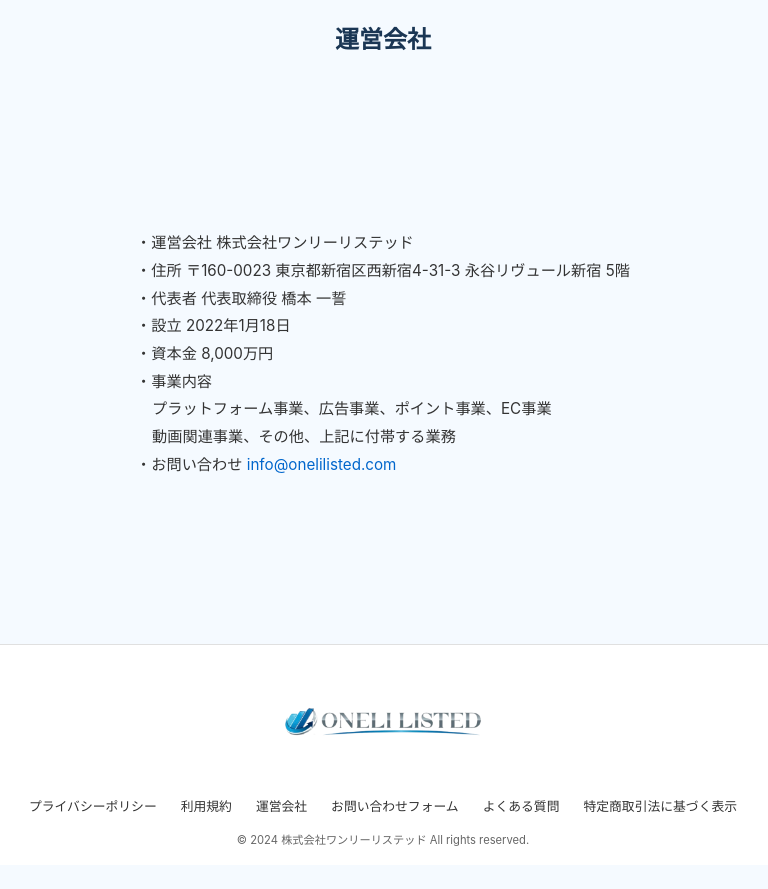
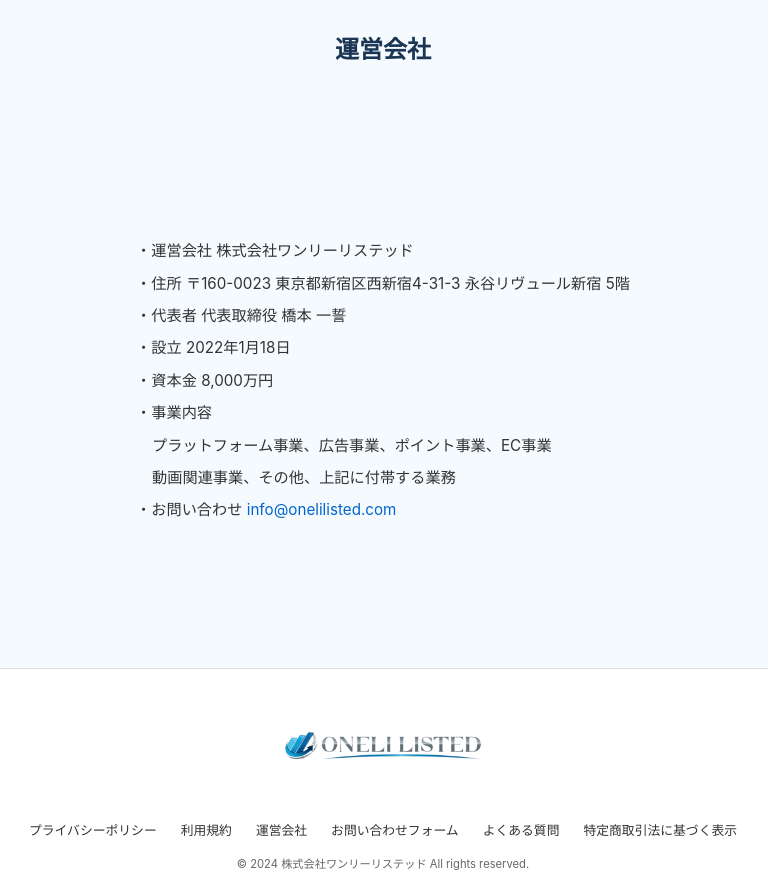
Before and after one commit to rui0608/mirrored-screen-clone, a React (Vite) app: page /company in a window 1280 px wide. Shown: the whole page, without its empty margins (257-1025 px from the left). Before the commit the page ends 865 px from the top, so only its background shows below. Built offline with nearby package versions, Linux system fonts and the light colour scheme.

Commit message:
Reverted to edit edt-6d895547-7869-4296-8ef3-e4038cd9cf47: "Fix: Reduce spacing in company info
Reduce the spacing between the header and the first paragraph in the company info section."

```diff
--- a/src/styles/styles.css
+++ b/src/styles/styles.css
@@ -14,13 +14,13 @@ body {
 
 /* Header styles */
 .header {
-  padding: 0.75rem 1.5rem;
+  padding: 1rem 1.5rem;
   text-align: center;
   display: flex;
   align-items: center;
   justify-content: center;
-  min-height: 80px;
-  margin-bottom: 0.25rem;
+  min-height: 100px;
+  margin-bottom: 0.5rem; /* Reduced bottom margin */
 }
 
 .header-title {
@@ -37,7 +37,7 @@ body {
 }
 
 .main-content.company-content {
-  padding-top: 0.5rem;
+  padding-top: 1rem; /* Reduced top padding */
 }
 
 .card {
@@ -62,17 +62,17 @@ body {
 }
 
 .company-info-content {
-  line-height: 1.4;
+  line-height: 1.5;
   color: #333;
 }
 
 .company-info-content p {
-  margin: 0.4rem 0;
+  margin: 0.6rem 0;
   font-size: 0.95rem;
 }
 
 .company-info-content p:first-child {
-  margin-top: 0.1rem;
+  margin-top: 0.25rem; /* Reduced top margin for first paragraph */
 }
 
 .company-paragraph {
```
